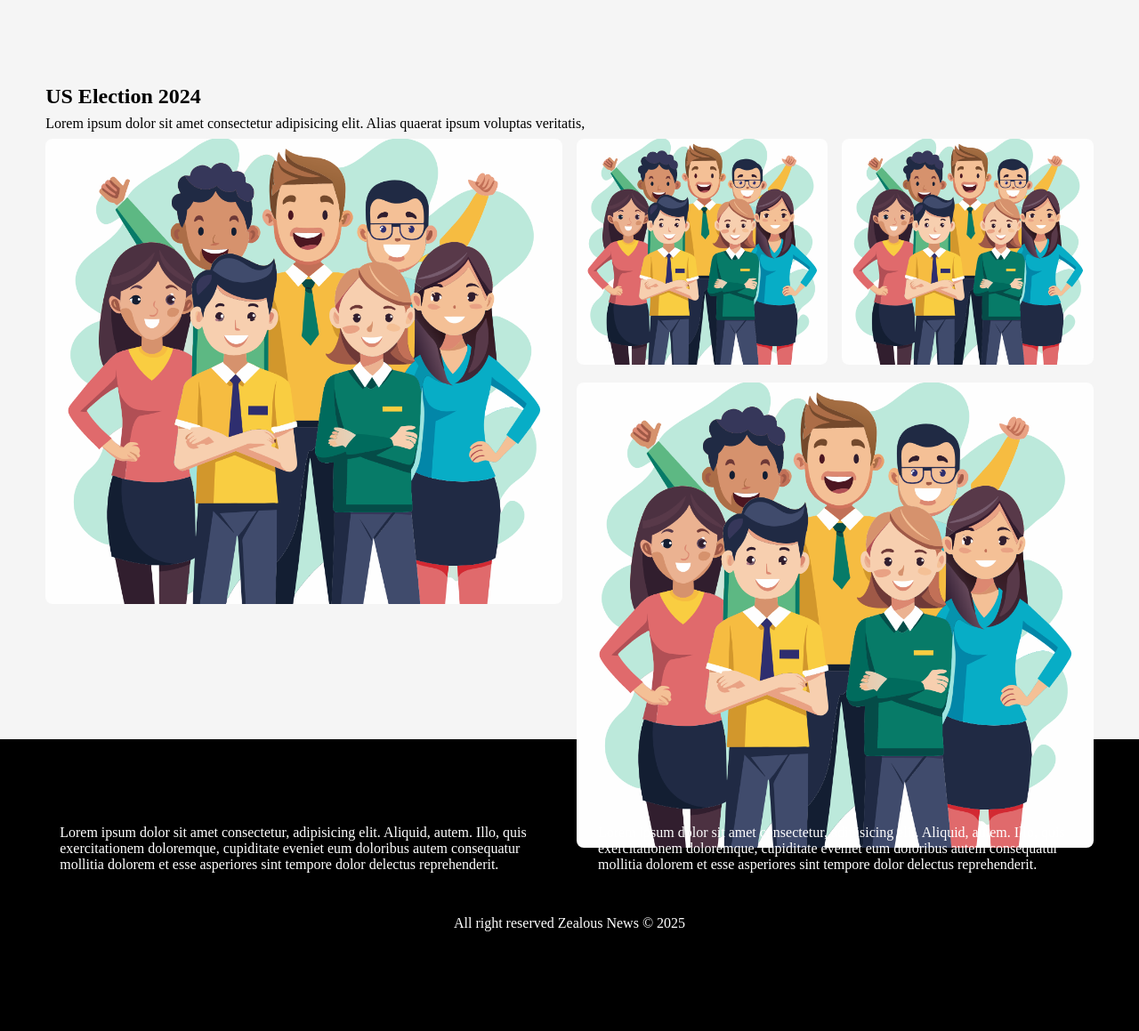
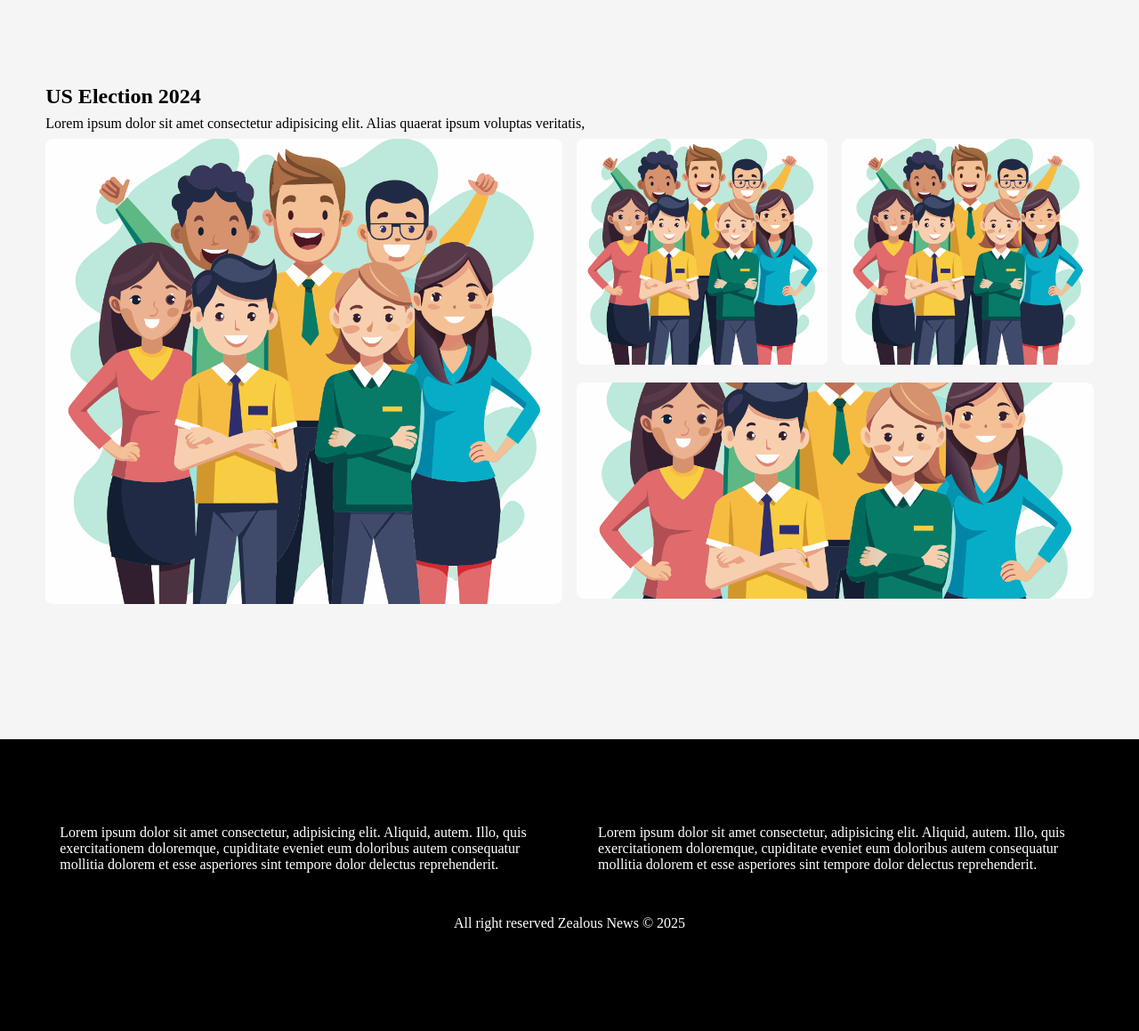
Before and after one commit to ifran6/newsApp, a PHP site: page /grid_test.php in a window 1280 px wide. Shown: the part 611-1770 px from the top of the page at 89% size. Run offline with PHP 8.4, Linux system fonts and the light colour scheme.

Commit message:
new update

```diff
--- a/assets/css/app.css
+++ b/assets/css/app.css
@@ -339,11 +339,13 @@ gallery settings
 .news__gallery__header{
     margin: 1rem auto;
 }
+
 .news_gallery-img{
     width: 100%;
     height: 50%;
     object-fit: cover;
 }
+
 
 .news__gallery-card{
     background-color: #fff;
@@ -383,6 +385,7 @@ border-radius: 8px;
     display: grid;
     grid-template-columns: repeat(4, 1fr);
     grid-template-rows: repeat(2, 1fr);
+    /* grid-template-areas: ; */
     gap:1rem;
     height: 450px;
 }
@@ -410,6 +413,17 @@ grid-row:span 1;
 /*grid-column: span 2;*/
 grid-column: span 2;
 grid-row:span 1;
+/* background-color: red; */
+/* width:100%;
+height:20vh; */
+}
+
+.grid-card_4 .img-4{
+    width:100%;
+    height:19vw;
+    object-fit: cover;
+    object-position:center;
+    /* object-fit:contain; */
 }
 
 .grid__header{
--- a/grid_test.php
+++ b/grid_test.php
@@ -47,7 +47,7 @@ include('inc_files/min_header.php')?>
     </div>
 
     <div class="grid-card_4">
-        <img src="assets/images/bg_img.png" alt="Latest images" class="grid-img">
+        <img src="assets/images/bg_img.png" alt="Latest images" class="grid-img img-4">
     </div>
 
     </div>
```
